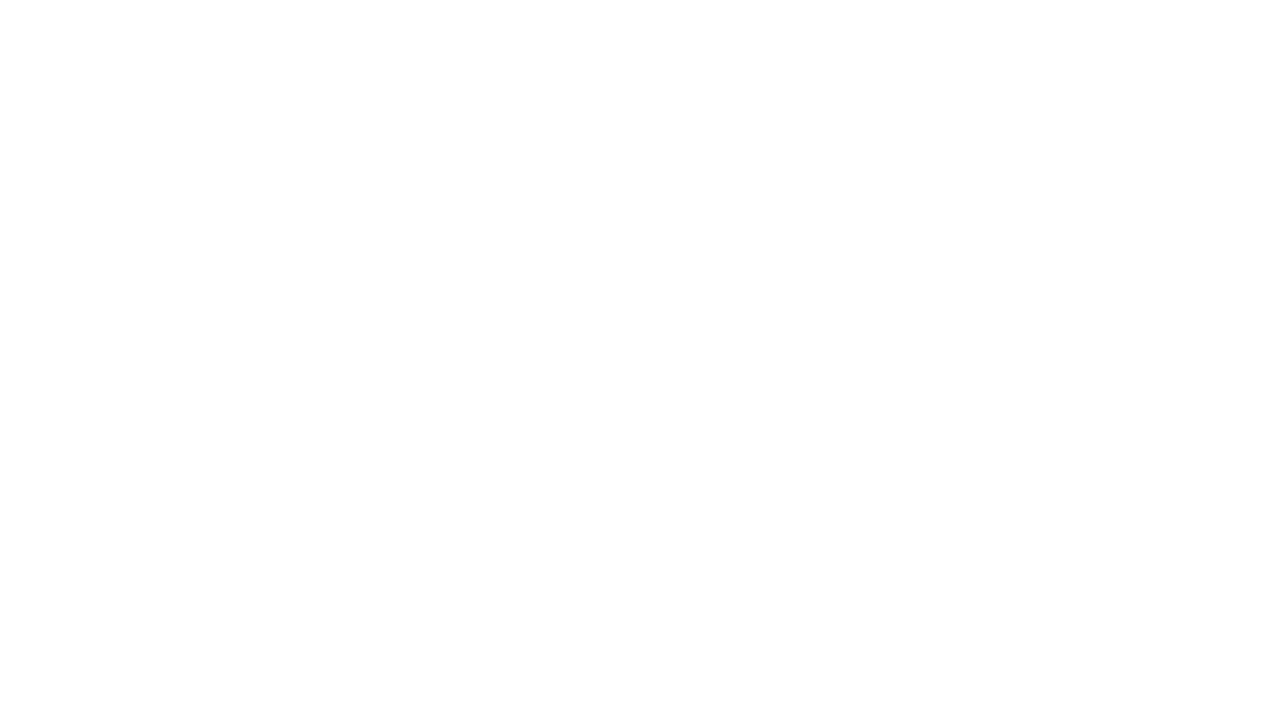
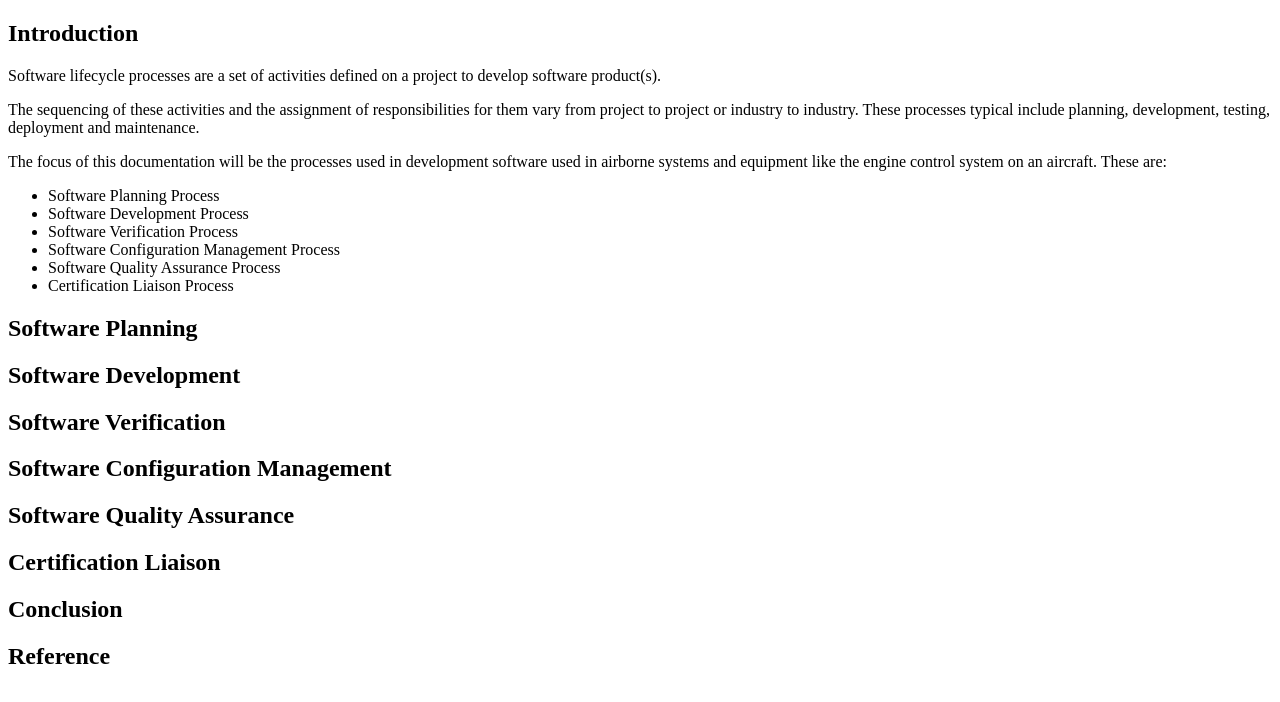
Before and after one commit to oluwaseunolusanya/airborne-software-lifecycle, a plain HTML site: page index.html in a window 1280 px wide. Drawn offline with Linux system fonts and the light colour scheme.

Commit message:
Set-up webpage scaffolding.

```diff
--- a/index.html
+++ b/index.html
@@ -4,8 +4,74 @@
         <meta charset="UTF-8">
         <meta name="viewport" content="width=device-width, initial-scale=1.0">
         <title>Airborne Software Lifecycle Processes</title>
+        <link rel="stylesheet" href="styles.css">
     </head>
     <body>
-
+        <main id="main-doc">
+            <section id="introduction" class="main-section">
+              <header>
+                <h1>Introduction</h1>
+              </header>
+              <p>Software lifecycle processes are a set of activities defined on a project to develop software product(s).</p>
+              <p>The sequencing of these activities and the assignment of responsibilities for them vary from project to project or industry to industry. These processes typical include planning, development, testing, deployment and maintenance.</p>
+              <p>The focus of this documentation will be the processes used in development software used in airborne systems and equipment like the engine control system on an aircraft. These are:</p>
+              <ul>
+                <li>Software Planning Process</li>
+                <li>Software Development Process</li>
+                <li>Software Verification Process</li>
+                <li>Software Configuration Management Process</li>
+                <li>Software Quality Assurance Process</li>
+                <li>Certification Liaison Process</li>
+              </ul>
+            </section>
+            <section id="software_planning" class="main-section">
+              <header>
+                <h1>Software Planning</h1>
+              </header>
+              <p></p>
+            </section>
+            <section id="software_development" class="main-section">
+              <header>
+                <h1>Software Development</h1>
+              </header>
+              <p></p>
+            </section>
+            <section id="software_verification" class="main-section">
+              <header>
+                <h1>Software Verification</h1>
+              </header>
+              <p></p>
+            </section>
+            <section id="software_configuration_management" class="main-section">
+              <header>
+                <h1>Software Configuration Management</h1>
+              </header>
+              <p></p>
+            </section>
+            <section id="software_quality_assurance" class="main-section">
+              <header>
+                <h1>Software Quality Assurance</h1>
+              </header>
+              <p></p>
+            </section>
+            <section id="certification_liaison" class="main-section">
+              <header>
+                <h1>Certification Liaison</h1>
+              </header>
+              <p></p>
+            </section>
+            <section id="conclusion" class="main-section">
+              <header>
+                <h1>Conclusion</h1>
+              </header>
+              <p></p>
+            </section>
+            <section id="reference" class="main-section">
+              <header>
+                <h1>Reference</h1>
+              </header>
+              <p></p>
+            </section>
+          </main>
     </body>
 </html>
```
Lines whose indentation alone changed are shown as unchanged.
